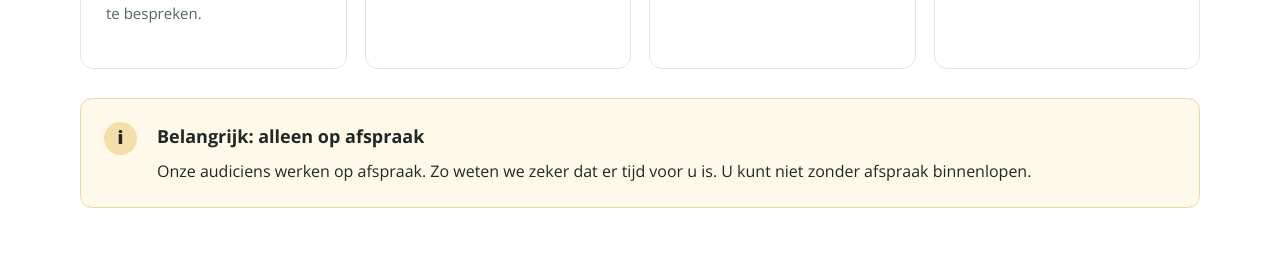
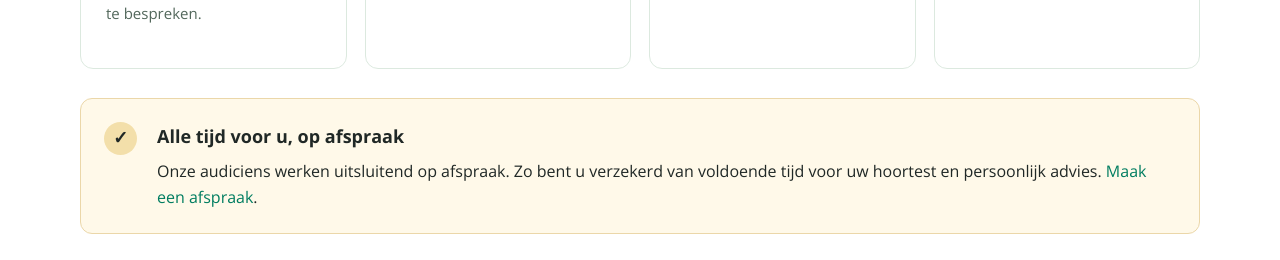
Before and after one commit to jo0stjo0st/oogvoororen-cro, a Next.js app: page /experimenten/hoorcentrum-berchem in a window 1280 px wide. Shown: the part 3100-3360 px from the top of the page. Built offline with nearby package versions, Linux system fonts and the light colour scheme.

Commit message:
Make Berchem appointment notice positive and link to form

```diff
--- a/src/app/experimenten/hoorcentrum-berchem/page.tsx
+++ b/src/app/experimenten/hoorcentrum-berchem/page.tsx
@@ -20,7 +20,7 @@ export default function BerchemConcept(){
  <section className="wide cro-home-section"><div className="cro-home-section-heading"><p className="eyebrow">Alles voor uw gehoor</p><h2>Waarvoor kunt u bij ons terecht?</h2><p>Van uw eerste hoortest tot begeleiding met een hoorapparaat dat u bij Oogvoororen hebt aangeschaft.</p></div><div className="cro-house-service-cards"><article><span className="cro-house-card-icon">◉</span><h3>Hoortest en advies</h3><p>We onderzoeken uw gehoor en bespreken welke situaties voor u lastig zijn, zoals gesprekken of televisie kijken.</p></article><article><span className="cro-house-card-icon">♫</span><h3>Hoorapparaten vergelijken</h3><p>We bespreken de verschillen tussen modellen, merken, prijzen en mogelijke tegemoetkomingen.</p></article><article><span className="cro-house-card-icon">♡</span><h3>Aanpassen en nazorg voor onze klanten</h3><p>Na aanschaf verzorgen we ook bijstellingen, opvolging en nazorg.</p></article></div></section>
  <section className="wide cro-local-gallery cro-home-section"><div className="cro-home-section-heading"><p className="eyebrow">Een kijkje binnen</p><h2>Zo ziet een bezoek aan ons hoorcentrum eruit</h2><p></p></div><div className="cro-local-gallery-grid"><figure><img src="https://images.unsplash.com/photo-1497366811353-6870744d04b2?auto=format&fit=crop&w=1100&q=80" alt="Voorbeeldfoto van een ontvangstruimte, niet het hoorcentrum in Berchem"/><figcaption>Ontvangst en wachtruimte</figcaption></figure><figure><img src="https://images.unsplash.com/photo-1497366754035-f200968a6e72?auto=format&fit=crop&w=800&q=80" alt="Voorbeeldfoto van een spreekruimte, niet het hoorcentrum in Berchem"/><figcaption>Gespreksruimte</figcaption></figure><figure><img src="https://images.unsplash.com/photo-1497366858526-0766cadbe8fa?auto=format&fit=crop&w=800&q=80" alt="Voorbeeldfoto van een moderne kantoorruimte, niet het hoorcentrum in Berchem"/><figcaption>Hoorcentrumomgeving</figcaption></figure></div></section>
  <section className="cro-house-muted"><div className="wide cro-home-section"><div className="cro-local-two"><div><p className="eyebrow">Een ander geluid</p><h2>Waarom kiezen voor Oogvoororen in Antwerpen?</h2><p>Wij zijn geen winkel van één fabrikant. U kunt hoorapparaten van verschillende A-merken vergelijken, met prijzen die u vooraf op onze website kunt bekijken.</p><p>En de begeleiding stopt niet zodra u een toestel hebt gekozen. Onze audiciens begeleiden klanten die bij ons een hoorapparaat aanschaffen bij het instellen en gebruiken ervan. Voor veel vervolgafspraken is ook service aan huis of op afstand mogelijk.</p><a href="#afspraak" className="cro-local-mid-cta">Maak een afspraak</a></div><div className="cro-local-benefit-list"><div><strong>Transparante prijzen</strong><p>Vergelijk toestellen en prijzen voordat u een afspraak maakt.</p></div><div><strong>Keuze uit alle A-merken</strong><p>Niet één fabrikant, maar een oplossing die bij uw gehoor past.</p></div><div><strong>Service in heel Vlaanderen</strong><p>Hoorcentra, service aan huis en waar mogelijk online.</p></div></div></div></div></section>
- <section className="wide cro-home-section"><div className="cro-home-section-heading"><p className="eyebrow">Uw bezoek</p><h2>Zo verloopt een eerste afspraak</h2><p>U hoeft nog geen hoorapparaat te kiezen wanneer u bij ons binnenkomt.</p></div><div className="cro-house-steps"><article><span>01</span><h3>Telefonische afstemming</h3><p>Na uw aanvraag bellen we u om uw wensen en de afspraak te bespreken.</p></article><article><span>02</span><h3>Hoortest</h3><p>De audicien onderzoekt uw gehoor en vraagt naar uw dagelijkse luistersituaties.</p></article><article><span>03</span><h3>Persoonlijk advies</h3><p>We bespreken geschikte hooroplossingen en eventuele vergoedingen.</p></article><article><span>04</span><h3>Vrijblijvend proberen</h3><p>Bij een vervolgafspraak kan de proefperiode met een passend toestel beginnen.</p></article></div><div className="cro-house-important"><span aria-hidden="true">i</span><div><strong>Belangrijk: alleen op afspraak</strong><p>Onze audiciens werken op afspraak. Zo weten we zeker dat er tijd voor u is. U kunt niet zonder afspraak binnenlopen.</p></div></div></section>
+ <section className="wide cro-home-section"><div className="cro-home-section-heading"><p className="eyebrow">Uw bezoek</p><h2>Zo verloopt een eerste afspraak</h2><p>U hoeft nog geen hoorapparaat te kiezen wanneer u bij ons binnenkomt.</p></div><div className="cro-house-steps"><article><span>01</span><h3>Telefonische afstemming</h3><p>Na uw aanvraag bellen we u om uw wensen en de afspraak te bespreken.</p></article><article><span>02</span><h3>Hoortest</h3><p>De audicien onderzoekt uw gehoor en vraagt naar uw dagelijkse luistersituaties.</p></article><article><span>03</span><h3>Persoonlijk advies</h3><p>We bespreken geschikte hooroplossingen en eventuele vergoedingen.</p></article><article><span>04</span><h3>Vrijblijvend proberen</h3><p>Bij een vervolgafspraak kan de proefperiode met een passend toestel beginnen.</p></article></div><div className="cro-house-important"><span aria-hidden="true">✓</span><div><strong>Alle tijd voor u, op afspraak</strong><p>Onze audiciens werken uitsluitend op afspraak. Zo bent u verzekerd van voldoende tijd voor uw hoortest en persoonlijk advies. <a href="#afspraak">Maak een afspraak</a>.</p></div></div></section>
  <section className="cro-house-muted"><div className="wide cro-home-section"><div className="cro-local-two"><div><p className="eyebrow">Praktische informatie</p><h2>Zo vindt u ons hoorcentrum in Berchem</h2><p>U vindt ons in het Regus-gebouw aan de Uitbreidingstraat 84, vlak bij de Antwerpse Ring (R10).</p><p><strong>Bij aankomst:</strong> meld u aan bij de balie. U kunt plaatsnemen in de wachtruimte of wordt naar de kamer begeleid.</p><p><strong>Met de auto:</strong> de parkeergarage ligt rechts vóór het kantoor. Volg in de garage de aanduiding ‘Regus’.</p><p><strong>Met het openbaar vervoer:</strong> vanaf station Antwerpen-Berchem kunt u bus 32 nemen. Vanaf halte Antwerpen Singel Voetgangersbrug is het volgens de huidige locatiepagina ongeveer 14 minuten wandelen.</p><a href="#afspraak" className="cro-local-mid-cta">Maak een afspraak</a></div><div className="cro-local-map-large cro-local-realmap"><iframe title="Google Maps, Uitbreidingstraat 84, Berchem" src="https://www.google.com/maps?q=Uitbreidingstraat%2084%2C%202600%20Berchem%2C%20Belgium&output=embed" loading="lazy" referrerPolicy="no-referrer-when-downgrade"/><a href="https://www.google.com/maps/search/?api=1&query=Uitbreidingstraat+84+2600+Berchem" target="_blank" rel="noopener noreferrer">Route openen in Google Maps ↗</a></div></div></div></section>
  <section className="wide cro-home-section cro-local-reviews"><div className="cro-local-reviews-top"><div><p className="eyebrow">Ervaringen van klanten</p><h2>Wat vinden klanten van Oogvoororen?</h2><p>Lees hoe onze klanten de hoortest, het advies en de begeleiding ervaren.</p></div><div className="cro-home-review-score"><span>★★★★★</span><strong>9,4</strong><small>Beoordeling door onze klanten</small></div></div><div className="cro-local-review-teasers"><article><span>★★★★★</span><strong>Persoonlijke begeleiding</strong><p>Bekijk wat klanten vertellen over de begeleiding door onze audiciens.</p></article><article><span>★★★★★</span><strong>Rustig de tijd nemen</strong><p>Lees ervaringen over hoortesten, het uitproberen en aanpassen.</p></article><article><span>★★★★★</span><strong>Ook na de aanschaf</strong><p>Ontdek ervaringen met de nazorg voor bestaande klanten.</p></article></div><button className="cro-local-reviews-button" onClick={()=>setReviewsOpen(true)}>Bekijk alle beoordelingen →</button></section>
  <section className="wide cro-home-section cro-local-featured"><div className="cro-local-featured-heading"><div><p className="eyebrow">Hoorapparaten vergelijken</p><h2>Een hoorapparaat voor ieder budget</h2><p>Van voordelig tot premium. Vergelijk vijf populaire hoorapparaten en hun prijzen.</p></div><div className="cro-local-carousel-controls"><button type="button" aria-label="Vorige hoorapparaten" onClick={()=>featuredRef.current?.scrollBy({left:-350,behavior:"smooth"})}>←</button><button type="button" aria-label="Volgende hoorapparaten" onClick={()=>featuredRef.current?.scrollBy({left:350,behavior:"smooth"})}>→</button></div></div><div className="cro-local-featured-track" ref={featuredRef}>{[
```
